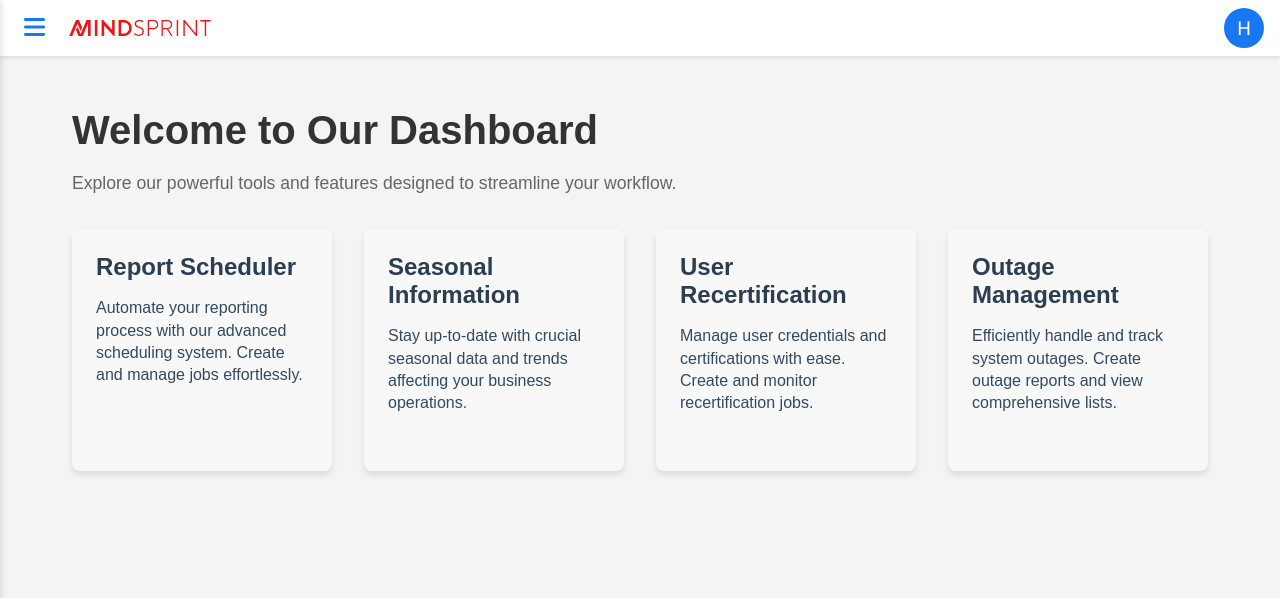
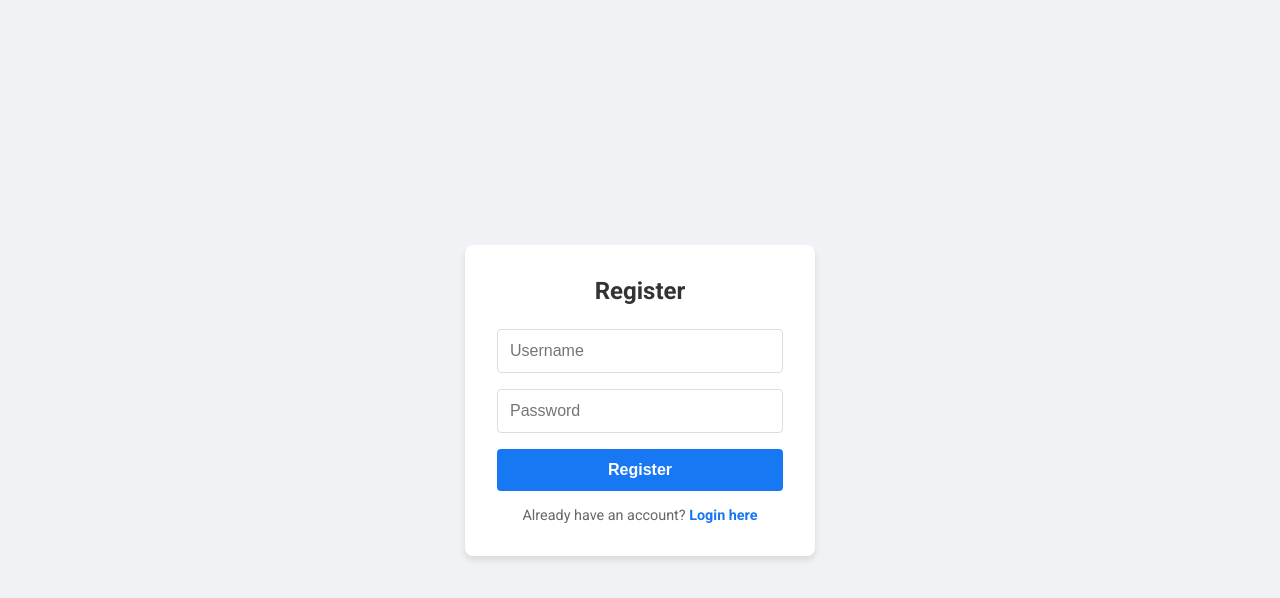
Before and after one commit to Hari-krishna-tech/react-portal-project, a React (Vite) app: page /register in a window 1280 px wide. Shown: the top 598 px of the page. Built offline with nearby package versions, Linux system fonts and the light colour scheme.

Commit message:
added auth

```diff
--- a/package.json
+++ b/package.json
@@ -15,6 +15,8 @@
     "cron-validate": "^1.4.5",
     "cronstrue": "^2.50.0",
     "date-fns": "^4.1.0",
+    "jsonwebtoken": "^9.0.2",
+    "jwt-decode": "^4.0.0",
     "react": "^18.3.1",
     "react-dom": "^18.3.1",
     "react-redux": "^9.1.2",
--- a/src/App.jsx
+++ b/src/App.jsx
@@ -1,7 +1,11 @@
-import React, { useState } from 'react';
-import { BrowserRouter as Router, Route, Routes, Navigate } from 'react-router-dom';
+import React, { useState, useEffect } from 'react';
+import { BrowserRouter as Router, Route, Routes, Navigate, useNavigate } from 'react-router-dom';
 import { useSelector, useDispatch } from 'react-redux';
 import { login, logout, register } from './redux/authSlice';
+
+import axios from 'axios';
+import {jwtDecode} from 'jwt-decode';
+
 import Navbar from './components/navbar/Navbar';
 import Sidebar from './components/sidebar/Sidebar';
 import Login from './components/login/Login';
@@ -9,10 +13,12 @@ import Register from './components/register/Register';
 import Dashboard from './components/dashboardLayout/Dashboard';
 import './App.css';
 
+
 const App = () => {
   const [sidebarOpen, setSidebarOpen] = useState(false);
   const isAuthenticated = useSelector(state => state.auth.isAuthenticated);
   const dispatch = useDispatch();
+  const navigate = useNavigate();
 
   const toggleSidebar = () => {
     setSidebarOpen(!sidebarOpen);
@@ -20,13 +26,12 @@ const App = () => {
 
   const handleLogin = async (credentials) => {
     try {
-      const response = await fetch('http://your-backend-url/login', {
-        method: 'POST',
-        headers: { 'Content-Type': 'application/json' },
-        body: JSON.stringify(credentials),
-      });
-      const data = await response.json();
-      dispatch(login(data.token));
+      const response = await axios.post("http://localhost:8080/api/auth/login", credentials);
+      const data = response.data;
+      localStorage.setItem("token", data.token);
+      axios.defaults.headers.common['Authorization'] = `Bearer ${data.token}`;
+      dispatch(login({token:data.token,user:data.username}));
+
     } catch (error) {
       console.error('Login failed:', error);
       throw new Error('Login failed:', error);
@@ -34,15 +39,14 @@ const App = () => {
     }
   };
 
+
   const handleRegister = async (userData) => {
     try {
-      const response = await fetch('http://your-backend-url/register', {
-        method: 'POST',
-        headers: { 'Content-Type': 'application/json' },
-        body: JSON.stringify(userData),
-      });
-      const data = await response.json();
-      dispatch(register(data.token));
+      const response = await axios.post("http://localhost:8080/api/auth/register", credentials);
+      const data = response.data;
+      localStorage.setItem("token", data.token);
+      axios.defaults.headers.common['Authorization'] = `Bearer ${data.token}`;
+      dispatch(register({token:data.token,user:data.username}));
     } catch (error) {
       console.error('Registration failed:', error);
       throw new Error('Registration failed:', error);
@@ -54,8 +58,46 @@ const App = () => {
     dispatch(logout());
   };
 
+  function getUsernameFromToken(token) {
+    // Retrieve the token from localStorage
+
+
+    if (token) {
+      try {
+        // Decode the token
+        const decodedToken = jwtDecode(token);
+
+        // Extract the username
+        // Note: The exact key might be different based on how you structured your JWT payload
+        const username = decodedToken.sub || decodedToken.username;
+
+        return username;
+      } catch (error) {
+        console.error('Error decoding token:', error);
+        return null;
+      }
+    } else {
+      console.log('No token found in localStorage');
+      return null;
+    }
+  }
+
+  useEffect(() => {
+    // check whether token is stored in the local storage
+    const token = localStorage.getItem("token");
+    if (token) {
+      axios.defaults.headers.common['Authorization'] = `Bearer ${token}`;
+
+      const username = getUsernameFromToken(token);
+      dispatch(login({token, user: username})); // Replace "username" with actual username
+      navigate("/")
+    } else {
+      dispatch(logout());
+    }
+  }, [])
+
   return (
-    <Router>
+    <>
       <div className={`app ${sidebarOpen ? 'sidebar-open' : ''}`}>
         {isAuthenticated && (
           <>
@@ -81,7 +123,7 @@ const App = () => {
           </div>
         )}
       </div>
-    </Router>
+    </>
   );
 };
 
--- a/src/components/login/Login.jsx
+++ b/src/components/login/Login.jsx
@@ -1,20 +1,23 @@
 import React, { useState } from 'react';
 import { Link } from 'react-router-dom';
 import './Login.css';
+// import axios from 'axios';
+import { useNavigate } from 'react-router-dom';
 
 const Login = ({ onLogin }) => {
   const [username, setUsername] = useState('');
   const [password, setPassword] = useState('');
   const [errors, setErrors] = useState({});
   const [authError, setAuthError] = useState('');
+  const navigate = useNavigate();
 
   const validateForm = () => {
     const newErrors = {};
-    if (username.length < 3) {
-      newErrors.username = 'Username must be at least 3 characters long';
+    if (username.length < 1) {
+      newErrors.username = 'Username must be at least 1 characters long';
     }
-    if (password.length < 5) {
-      newErrors.password = 'Password must be at least 5 characters long';
+    if (password.length < 1) {
+      newErrors.password = 'Password must be at least 1 characters long';
     }
     setErrors(newErrors);
     return Object.keys(newErrors).length === 0;
@@ -25,7 +28,16 @@ const Login = ({ onLogin }) => {
     setAuthError('');
     if (validateForm()) {
       try {
-        await onLogin({ username, password });
+        //const response = await axios.post('http://localhost:8080/api/auth/login', { username, password });
+
+        // save the token in local storage
+       // localStorage.setItem('token', response.data.token);
+
+        await onLogin({username, password});
+        // redirect to dashboard
+        navigate('/dashboard');
+
+
       } catch (error) {
         setAuthError('Invalid credentials. Please try again.');
       }
--- a/src/components/register/Register.jsx
+++ b/src/components/register/Register.jsx
@@ -1,20 +1,23 @@
 import React, { useState } from 'react';
 import { Link } from 'react-router-dom';
 import './Register.css';
+// import axios from 'axios';
+import { useNavigate } from 'react-router-dom';
 
 const Register = ({ onRegister }) => {
   const [username, setUsername] = useState('');
   const [password, setPassword] = useState('');
   const [errors, setErrors] = useState({});
   const [authError, setAuthError] = useState('');
+  const navigate = useNavigate();
 
   const validateForm = () => {
     const newErrors = {};
-    if (username.length < 3) {
-      newErrors.username = 'Username must be at least 3 characters long';
+    if (username.length < 1) {
+      newErrors.username = 'Username must be at least 1 characters long';
     }
-    if (password.length < 5) {
-      newErrors.password = 'Password must be at least 5 characters long';
+    if (password.length < 1) {
+      newErrors.password = 'Password must be at least 1 characters long';
     }
     setErrors(newErrors);
     return Object.keys(newErrors).length === 0;
@@ -25,7 +28,10 @@ const Register = ({ onRegister }) => {
     setAuthError('');
     if (validateForm()) {
       try {
+       // const response = await axios.post('http://localhost:8080/api/auth/register', { username, password });
+       // localStorage.setItem('token', response.data.token);
         await onRegister({ username, password });
+        navigate("/dashboard");
       } catch (error) {
         setAuthError('Registration failed. Please try again.');
       }
--- a/src/main.jsx
+++ b/src/main.jsx
@@ -1,5 +1,6 @@
 import { StrictMode } from 'react'
 import { createRoot } from 'react-dom/client'
+import { BrowserRouter as Router } from 'react-router-dom'
 import App from './App.jsx'
 import './index.css'
 import { Provider } from 'react-redux'
@@ -8,7 +9,10 @@ import store from './redux/store'
 createRoot(document.getElementById('root')).render(
   <StrictMode>
     <Provider store={store}>
+      <Router>
       <App />
+      </Router>
+
     </Provider>
   </StrictMode>,
 )
--- a/src/redux/authSlice.js
+++ b/src/redux/authSlice.js
@@ -1,9 +1,9 @@
 import { createSlice } from '@reduxjs/toolkit';
 
 const initialState = {
-  isAuthenticated: true,
+  isAuthenticated: false,
   token: null,
-  user: "hari",
+  user: null,
 };
 
 const authSlice = createSlice({
@@ -12,20 +12,23 @@ const authSlice = createSlice({
   reducers: {
     login: (state, action) => {
       state.isAuthenticated = true;
-      state.token = action.payload;
+      state.token = action.payload.token;
       // You might want to decode the JWT here to get user info
+
+      state.user = action.payload.user;
 
     },
     logout: (state) => {
+      localStorage.removeItem("token");
       state.isAuthenticated = false;
       state.token = null;
       state.user = null;
     },
     register: (state, action) => {
       state.isAuthenticated = true;
-      state.token = action.payload;
+      state.token = action.payload.token;
       // You might want to decode the JWT here to get user info
-
+      state.user = action.payload.user;
     },
   },
 });
```
Also changed, not shown: 1 other file (tests, documents, lock files or other folders).
